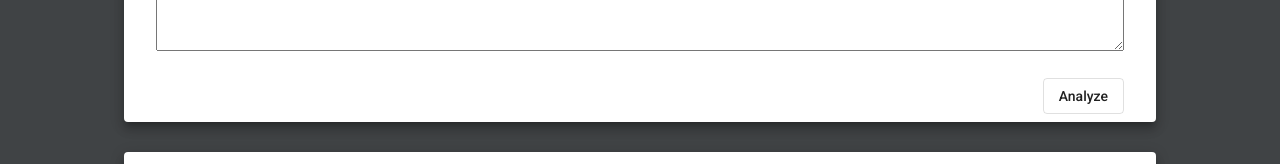
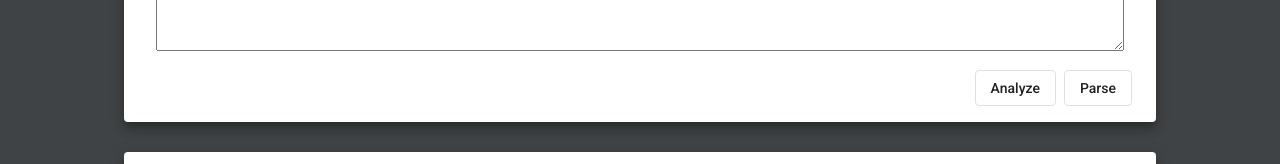
Before and after one commit to prograTammz/compiler, an Angular app: page / in a window 1280 px wide. Shown: the part 289-453 px from the top of the page. Built offline with nearby package versions, Linux system fonts and the light colour scheme.

Commit message:
added Parse button

```diff
--- a/src/app/app.component.css
+++ b/src/app/app.component.css
@@ -14,8 +14,10 @@ textarea{
     width: calc(100% - 54px);
     margin: 16px;
 }
-mat-card-actions{
-    margin-right: 16px;
+.mat-card .mat-card-actions:last-child{
+    margin-right: 8px;
+    padding: 0;
+    margin-bottom: 0px;
 }
 table{
     width: 100%;
--- a/src/app/app.component.html
+++ b/src/app/app.component.html
@@ -17,6 +17,7 @@
 
     <mat-card-actions align="end">
         <button mat-stroked-button class="analyze-button" (click)='anaylze(codeInput.value)' >Analyze</button>
+        <button mat-stroked-button class="parse-button" (click)='parse()' >Parse</button>
     </mat-card-actions>
 
 </mat-card>
```
Also changed, not shown: src/app/parser.ts (+11 -4 lines).
